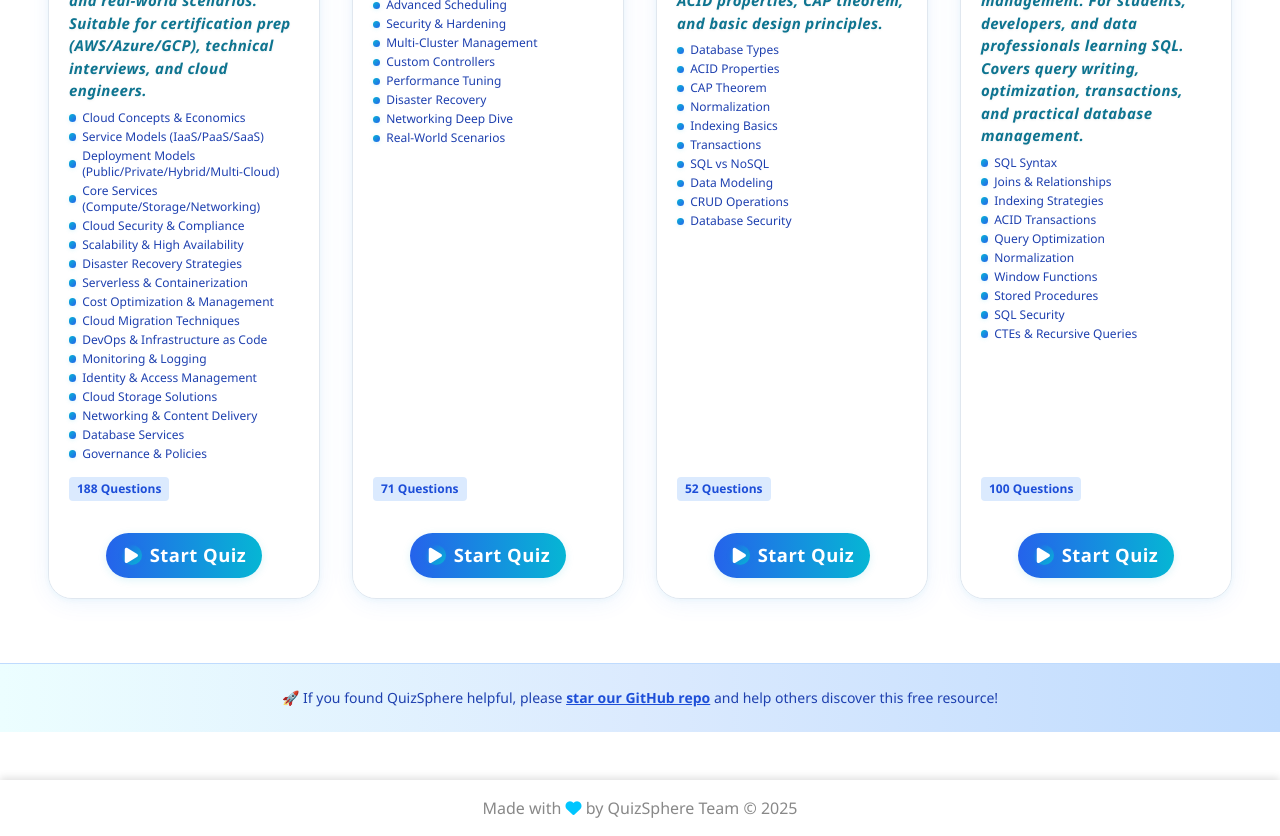
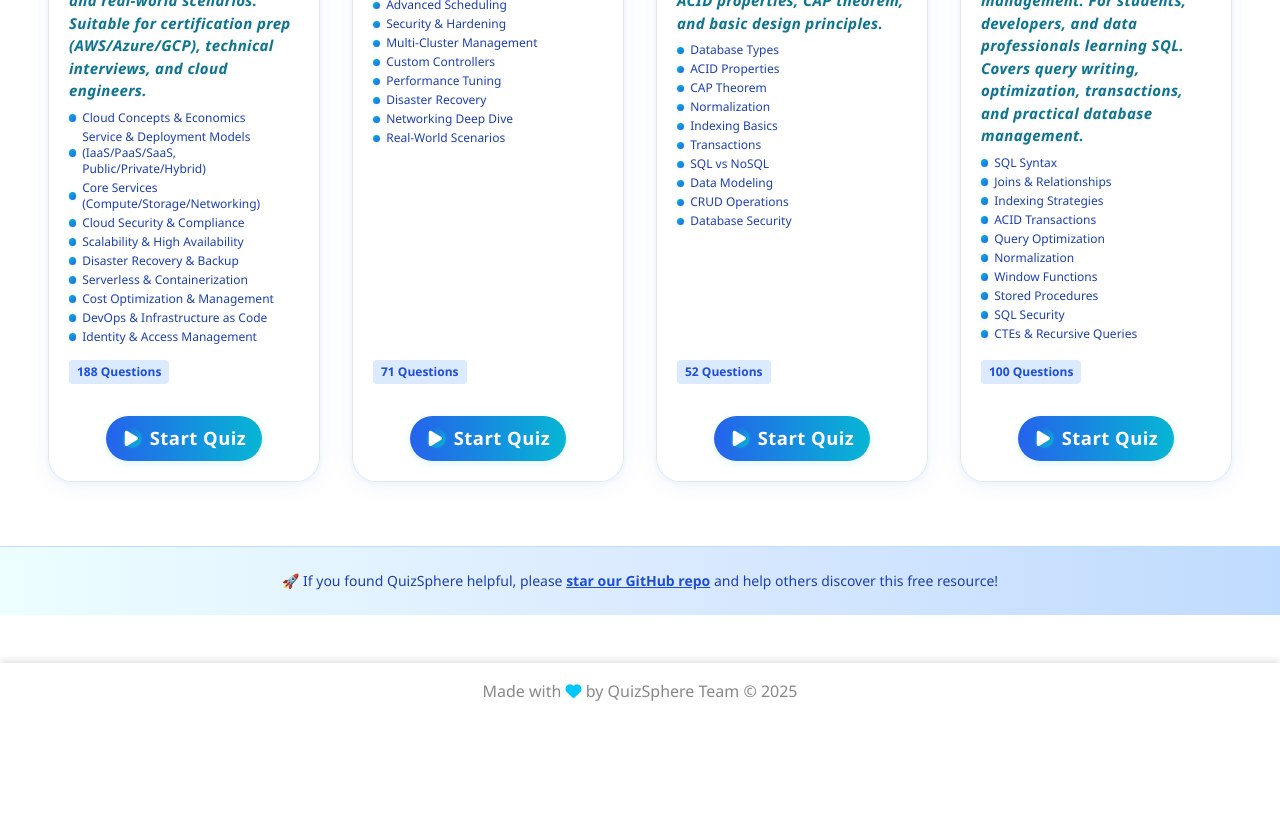
Before and after one commit to nurudeen19/quizsphere, a Vue app: page / in a window 1280 px wide. Shown: the part 1180-2016 px from the top of the page. After the commit the page ends 1899 px from the top, so only its background shows below. Built offline with nearby package versions, Linux system fonts and the light colour scheme.

Commit message:
update readme

```diff
--- a/src/components/topicAreas.js
+++ b/src/components/topicAreas.js
@@ -53,22 +53,15 @@ export const topicAreas = {
   ],
   'cloud-computing': [
     "Cloud Concepts & Economics",
-    "Service Models (IaaS/PaaS/SaaS)",
-    "Deployment Models (Public/Private/Hybrid/Multi-Cloud)",
+    "Service & Deployment Models (IaaS/PaaS/SaaS, Public/Private/Hybrid)",
     "Core Services (Compute/Storage/Networking)",
     "Cloud Security & Compliance",
     "Scalability & High Availability",
-    "Disaster Recovery Strategies",
+    "Disaster Recovery & Backup",
     "Serverless & Containerization",
     "Cost Optimization & Management",
-    "Cloud Migration Techniques",
     "DevOps & Infrastructure as Code",
-    "Monitoring & Logging",
-    "Identity & Access Management",
-    "Cloud Storage Solutions",
-    "Networking & Content Delivery",
-    "Database Services",
-    "Governance & Policies"
+    "Identity & Access Management"
   ],
   database: [
     "Database Types",
```
Also changed, not shown: 1 other file (tests, documents, lock files or other folders).
